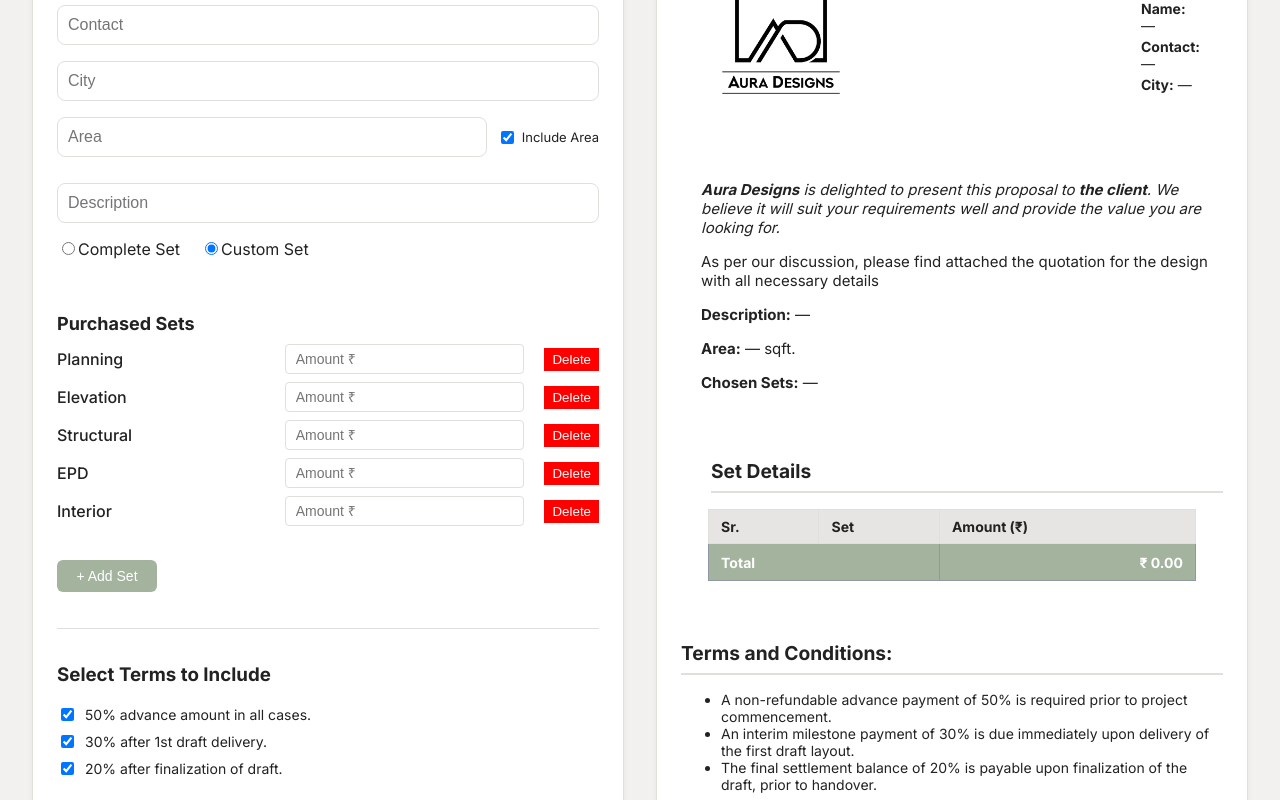
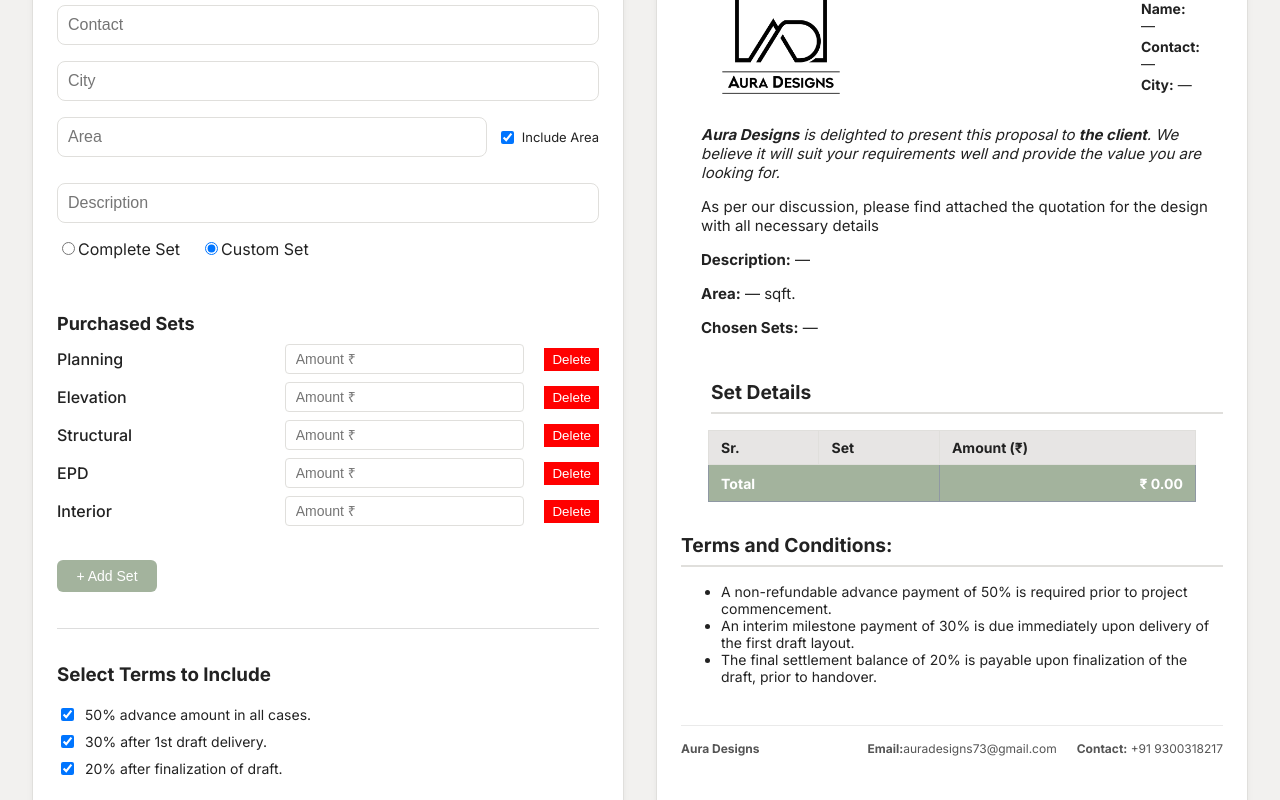
Before and after one commit to Shubhanjil/Aura-Quotation, a React (Create React App) app: page /page-one in a window 1280 px wide. Shown: the part 240-1040 px from the top of the page. Built offline with nearby package versions, Linux system fonts and the light colour scheme; a web font is replaced by a local one.

Commit message:
spacings and contact

```diff
--- a/src/PageOne.css
+++ b/src/PageOne.css
@@ -136,7 +136,7 @@
     font-size: 15px;
     display: block;
     margin-left:20px;
-    margin-top: 10px;
+    margin-top: 20px;
 }
 
 
@@ -259,9 +259,9 @@
 
 .phases-container {
     background-color: var(--card-bg);
-    margin: 1.5rem auto;
+    margin: 1rem auto;
     margin-top: -20px;
-    padding: 1.5rem;
+    padding: 1rem;
     border-radius: 12px;
     font-family: 'Segoe UI', sans-serif;
     color: var(--text-main);
@@ -311,7 +311,8 @@
 }
 
 .terms_cond_cont{
-    margin-top: 60px;
+    margin-top: 10px;
+    padding-top: 5px;
 }
 
 .terms_and_cond_line {
@@ -326,3 +327,17 @@
     font-size: 14px;
     font-weight: 200;
 }
+
+/* Styling for the print layout firm footer */
+.firm-footer {
+    width: 100%;
+    box-sizing: border-box;
+    font-family: inherit;
+}
+
+/* Optional: Ensure page-break configuration doesn't cut the footer oddly */
+@media print {
+    .firm-footer {
+        page-break-inside: avoid;
+    }
+}
--- a/src/PageOne.js
+++ b/src/PageOne.js
@@ -342,7 +342,7 @@ function PageOne() {
                     {/* Render phases conditionally based on selectedSets */}
                     {selectedSets.includes('Planning') && (
                         <div className="phase">
-                            <h3>Phase 1: Architectural Planning & Design</h3>
+                            <h3>Phase: Architectural Planning & Design</h3>
                             <ul>
                                 <li><strong>Customized Floor Plan with Concept Development:</strong> Functional, aesthetic layouts tailored to your needs and vision.</li>
                                 <li><strong>Spatial Orientation Consultation (Vastu):</strong> Guidance to align your building spiritually, culturally, or traditionally.</li>
@@ -354,7 +354,7 @@ function PageOne() {
 
                     {selectedSets.includes('Elevation') && (
                         <div className="phase">
-                            <h3>Phase 2: Elevation Design</h3>
+                            <h3>Phase: Elevation Design</h3>
                             <ul>
                                 <li><strong>3D Elevation Views (Front, Side & Rear):</strong> Scaled 3D visuals showcasing exterior appearance.</li>
                                 <li><strong>2D Working Drawings & Details:</strong> Technical elevation drawings with precise measurements.</li>
@@ -365,7 +365,7 @@ function PageOne() {
 
                     {selectedSets.includes('Structural') && (
                         <div className="phase">
-                            <h3>Phase 3: Structural Design & Documentation</h3>
+                            <h3>Phase: Structural Design & Documentation</h3>
                             <ul>
                                 <li><strong>Structural Layouts (Columns, Beams & Centerlines):</strong> Comprehensive plans for column positioning, beam placements.</li>
                                 <li><strong>Foundation & Footing Details:</strong> Detailed RCC foundation and footing designs adapted to soil conditions.</li>
@@ -379,7 +379,7 @@ function PageOne() {
 
                     {selectedSets.includes('EPD') && (
                         <div className="phase">
-                            <h3>Phase 4: Electrical & Plumbing Design (EPD)</h3>
+                            <h3>Phase: Electrical & Plumbing Design (EPD)</h3>
                             <ul>
                                 <li><strong>Electrical Layout:</strong> Complete plan showing lighting points, switches, and circuits.</li>
                                 <li><strong>Plumbing Layout:</strong> Water supply system and sanitary fixture positioning.</li>
@@ -390,7 +390,7 @@ function PageOne() {
 
                     {selectedSets.includes('Interior') && (
                         <div className="phase">
-                            <h3>Phase 5: Interior Design</h3>
+                            <h3>Phase: Interior Design</h3>
                             <ul>
                                 <li><strong>2D Interior Layout:</strong> Room-wise space planning including furniture placement.</li>
                                 <li><strong>Concept Mood Boards:</strong> Visual guides for themes, colors, and styles.</li>
@@ -451,6 +451,16 @@ function PageOne() {
                         </ul>
                     </div>
                 )}
+
+                <div className="firm-footer" style={{ marginTop: '40px', paddingTop: '15px', borderTop: '1px solid #eaeaea', display: 'flex', justifyContent: 'space-between', fontSize: '12px', color: '#555' }}>
+                    <div>
+                        <strong>Aura Designs</strong>
+                    </div>
+                    <div style={{ display: 'flex', gap: '20px' }}>
+                        <span><strong>Email:</strong>auradesigns73@gmail.com</span>
+                        <span><strong>Contact:</strong> +91 9300318217</span>
+                    </div>
+                </div>
             </div>
         </div>
     );
--- a/src/PageTwo.css
+++ b/src/PageTwo.css
@@ -125,7 +125,7 @@
     font-size: 15px;
     display: block;
     margin-left:20px;
-    margin-top: 75px;
+    margin-top: 20px;
 }
 
 
@@ -249,9 +249,9 @@
 
 .phases-container {
     background-color: var(--card-bg);
-    margin: 1.5rem auto;
+    margin: 1rem auto;
     margin-top: -20px;
-    padding: 1.5rem;
+    padding: 1rem;
     border-radius: 12px;
     font-family: 'Segoe UI', sans-serif;
     color: var(--text-main);
@@ -301,7 +301,8 @@
 }
 
 .terms_cond_cont{
-    margin-top: 60px;
+    margin-top: 10px;
+    padding-top: 5px;
 }
 
 .terms_and_cond_line {
```
